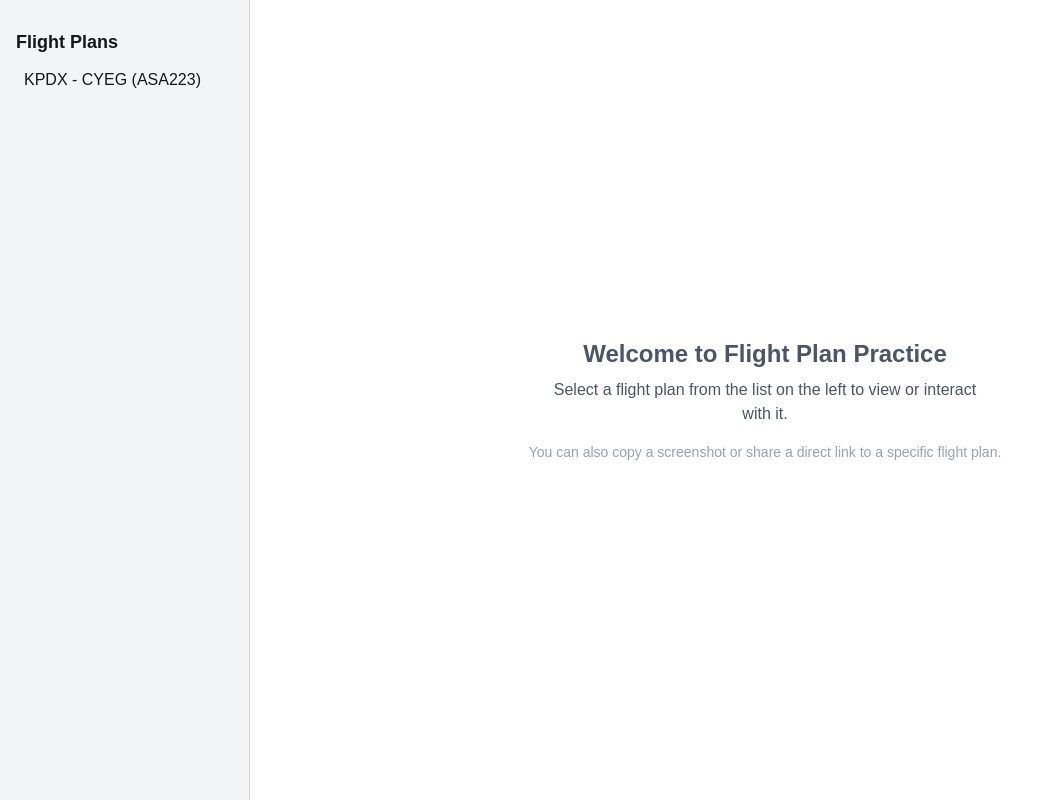
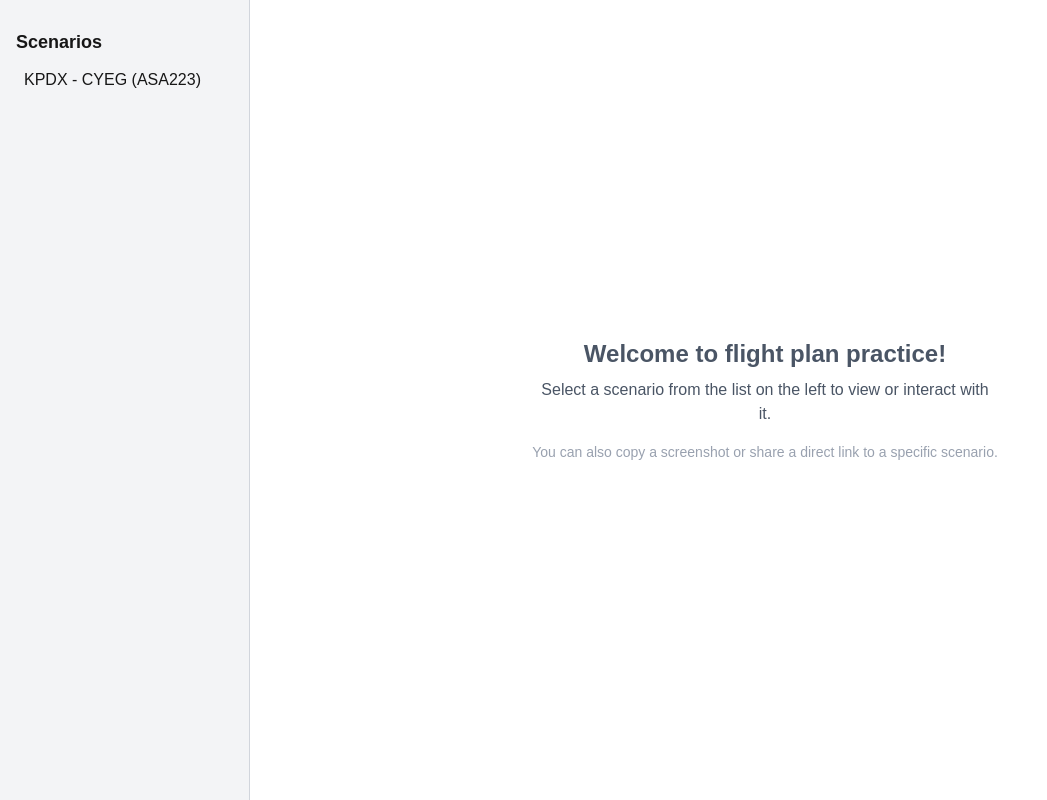
Before and after one commit to neilenns/clearancelab, a Next.js app: page / in a window 1280 px wide. Shown: the whole page, without its empty margins (0-1047 px from the left). Built offline with nearby package versions, Linux system fonts and the light colour scheme.

Commit message:
Fix strings in the UI

```diff
--- a/src/app/page.tsx
+++ b/src/app/page.tsx
@@ -2,15 +2,14 @@ export default function HomePage() {
   return (
     <main className="p-6 flex flex-col items-center justify-center text-center text-gray-600">
       <h1 className="text-2xl font-semibold mb-2">
-        Welcome to Flight Plan Practice
+        Welcome to flight plan practice!
       </h1>
       <p className="mb-4 max-w-md">
-        Select a flight plan from the list on the left to view or interact with
-        it.
+        Select a scenario from the list on the left to view or interact with it.
       </p>
       <p className="text-sm text-gray-400">
         You can also copy a screenshot or share a direct link to a specific
-        flight plan.
+        scenario.
       </p>
     </main>
   );
--- a/src/app/fp/[id]/page.tsx
+++ b/src/app/scenario/[id]/page.tsx
@@ -36,14 +36,14 @@ export default function Home() {
     return (
       <main className="p-6 flex flex-col items-center justify-center text-center text-gray-600">
         <h1 className="text-2xl font-semibold mb-2 text-red-600">
-          Flight Plan Not Found
+          Scenario not found
         </h1>
         <p className="mb-4 max-w-md">
-          Sorry, we couldn&apos;t find a flight plan with ID{" "}
+          Sorry, we couldn&apos;t find a scenario with ID{" "}
           <strong>{params.id}</strong>.
         </p>
         <p className="text-sm text-gray-400">
-          Please select a valid plan from the sidebar.
+          Please select a valid scenario from the sidebar.
         </p>
       </main>
     );
--- a/src/components/answer.tsx
+++ b/src/components/answer.tsx
@@ -41,7 +41,7 @@ export default function Answer({ scenario }: AnswerProps) {
                 <div>
                   <span className="valid-plan">
                     <CheckCircleIcon className="valid-icon" />
-                    <span>The flight plan is valid.</span>
+                    <span>The flight plan is good to go!</span>
                   </span>
                   <Conversation
                     pilotCallsign={plan.aid}
@@ -64,7 +64,7 @@ export default function Answer({ scenario }: AnswerProps) {
                 <div>
                   <span className="valid-plan">
                     <XCircleIcon className="invalid-icon" />
-                    <span>The flight plan has problems.</span>
+                    <span>The flight plan needs some cleanup.</span>
                   </span>
                 </div>
               )}
--- a/src/components/scenarioItem.tsx
+++ b/src/components/scenarioItem.tsx
@@ -27,7 +27,7 @@ export default function ScenarioItem({
     <li ref={ref}>
       <Link
         className={clsx("fp-list-item", { "fp-list-item-selected": selected })}
-        href={`/fp/${scenario.id.toString()}`}
+        href={`/scenario/${scenario.id.toString()}`}
       >
         {plan.dep} - {plan.dest} ({plan.aid})
       </Link>
--- a/src/components/sidebar.tsx
+++ b/src/components/sidebar.tsx
@@ -16,7 +16,7 @@ export default function Sidebar({ scenarios }: SidebarProps) {
 
   return (
     <aside className="sidebar">
-      <h2 className="header">Flight Plans</h2>
+      <h2 className="header">Scenarios</h2>
       <ul>
         {scenarios.map((scenario) => {
           return (
```
